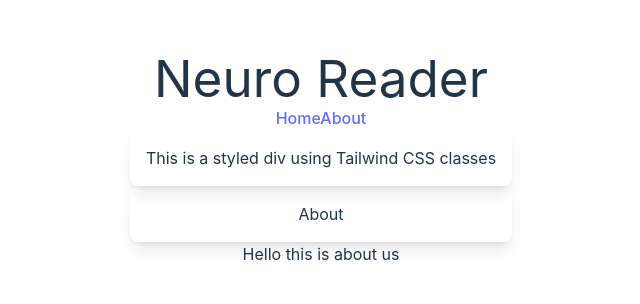
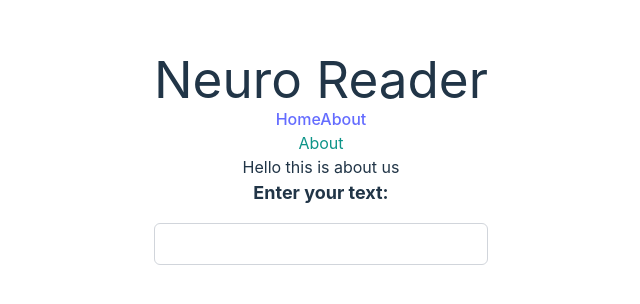
Before and after one commit to laurencetuchin/neuroreader, a React (Vite) app in the folder neuro-reader/: page /about in a window 1280 px wide. Shown: the part 242-546 px from the top of the page, without its empty margins (319-959 px from the left). Built offline with nearby package versions, Linux system fonts and the light colour scheme.

Commit message:
Add template function for transform text

```diff
--- a/neuro-reader/src/App.jsx
+++ b/neuro-reader/src/App.jsx
@@ -9,12 +9,14 @@ import About from './utilities/About'
 import Home from './utilities/Home'
 import NeuroReaderBranding from './utilities/NeuroReaderBranding'
 import 'tailwindcss/tailwind.css';
+import NeuroReader from './features/NeuroReader'
 
 
 
 function App() {
 
   return (
+    <>
         <BrowserRouter>
           {/* <NavigationHeader /> */}
           <header>
@@ -23,9 +25,9 @@ function App() {
               <NavigationHeader />
               {/* <NavLink to="/">Home</NavLink> */}
               {/* <NavLink to="about">About</NavLink> */}
-              <div className="bg-primary text-secondary p-4 rounded-lg shadow-lg">
+              {/* <div className="bg-primary text-secondary p-4 rounded-lg shadow-lg">
   This is a styled div using Tailwind CSS classes
-</div>
+</div> */}
 
             </nav>
           </header>
@@ -37,9 +39,11 @@ function App() {
           </Routes>
 
       {/* Add transform text component */}
-
           </main>
         </BrowserRouter>
+          <NeuroReader />
+</>
+
   )
 }
 
--- /dev/null
+++ b/neuro-reader/src/features/NeuroReader.jsx
@@ -0,0 +1,36 @@
+import React from 'react'
+import { useState } from 'react'
+
+export default function NeuroReader() {
+
+    const [inputValue, setInputValue] = useState('');
+
+    function handleInputChange(event) {
+        setInputValue(event.target.value);
+    }
+
+
+
+  return (
+
+    <div className="flex flex-col">
+      <label className="mb-2 font-bold text-lg" htmlFor="input-text">
+        Enter your text:
+      </label>
+      <div className="flex">
+        <span className="font-bold">
+          {inputValue.slice(0, 3)}
+        </span>
+        {inputValue.slice(3)}
+      </div>
+      <input
+        className="border border-gray-300 rounded-md py-2 px-4 mt-2"
+        type="text"
+        value={inputValue}
+        onChange={handleInputChange}
+        id="input-text"
+      />
+    </div>
+  );
+
+}
--- a/neuro-reader/src/utilities/About.jsx
+++ b/neuro-reader/src/utilities/About.jsx
@@ -4,7 +4,7 @@ export default function About() {
   return (
     <div>
 
-    <div className='bg-primary text-secondary p-4 rounded-lg shadow-lg'>About</div>
+    <div className='text-teal-600'>About</div>
     <p>Hello this is about us</p>
 
     </div>
```
